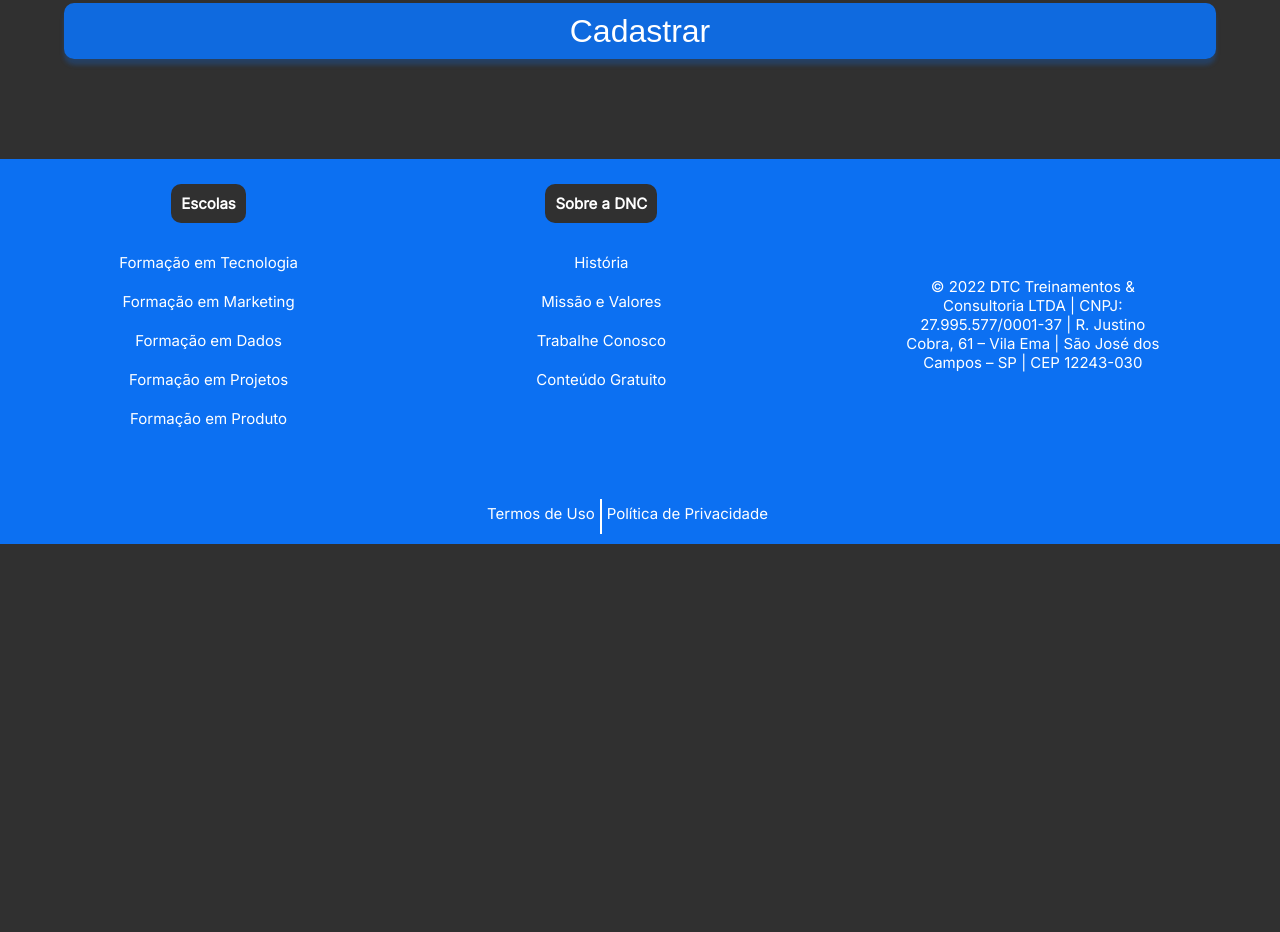
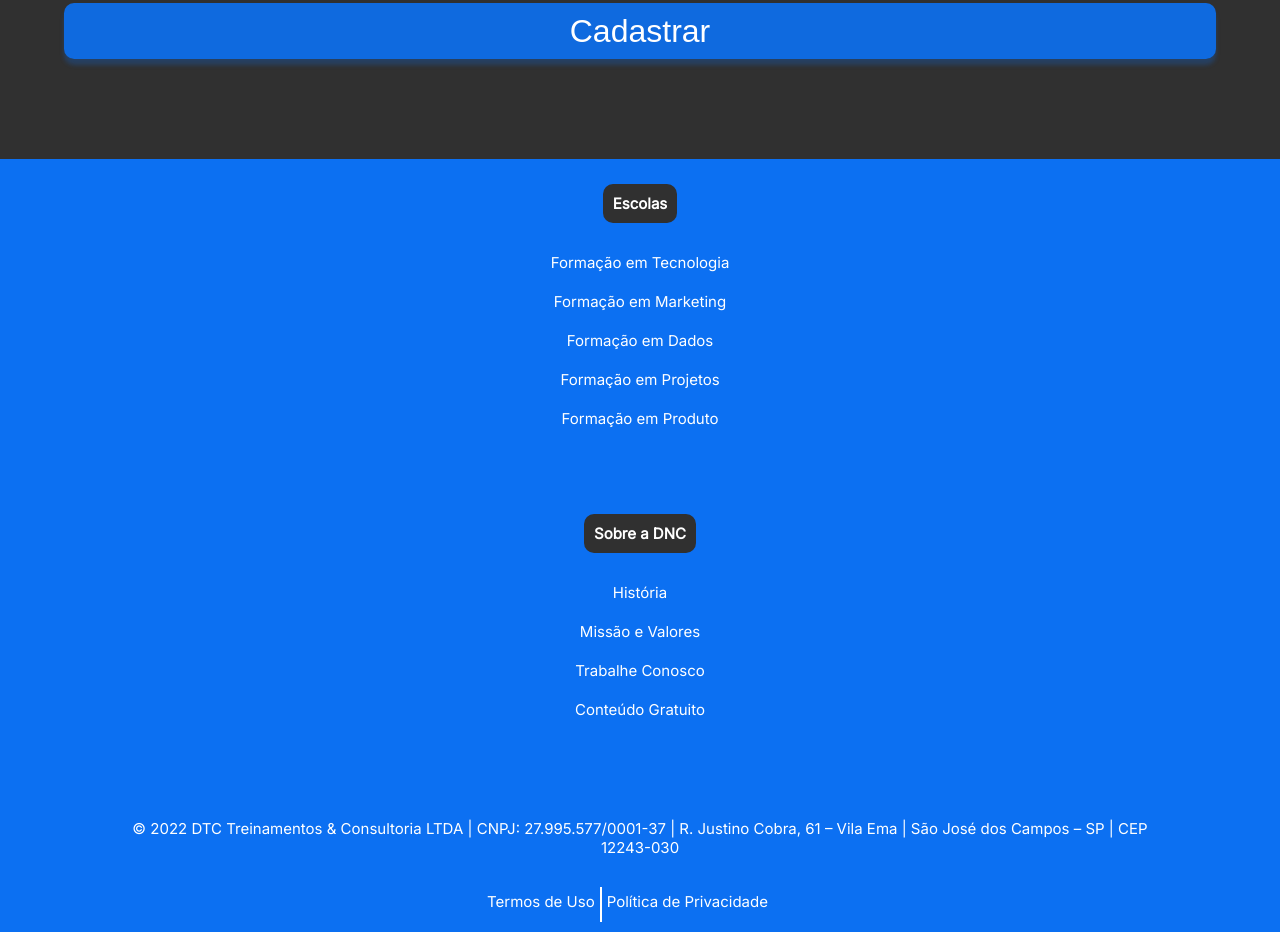
Before and after one commit to rogerio-91/Bootcamp-DNC, a plain HTML site: page index.html in a window 1280 px wide. Shown: the part 1359-2291 px from the top of the page. Before the commit the page ends 1903 px from the top, so only its background shows below. Drawn offline with Linux system fonts and the light colour scheme.

Commit message:
Adicionando mediaquery no Footer

```diff
--- a/style.css
+++ b/style.css
@@ -301,8 +301,14 @@
 
     /*footer*/
 
-    footer{
+    footer .linha1{
+        flex-direction: column;
 
     }
 
+    footer .endereço{
+        width:80%;
+        margin-bottom: 20px;
     }
+
+    }
```
